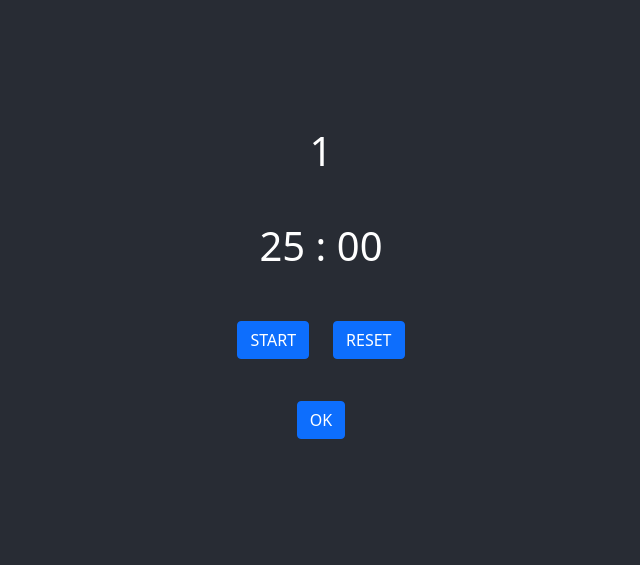
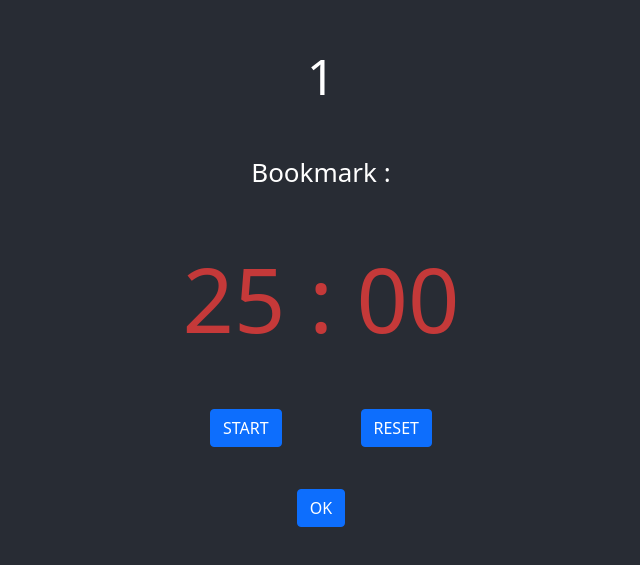
Before and after one commit to yangjangbon/gitbook, a React (Create React App) app: page /timer/1 in a window 1280 px wide. Shown: the part 117-682 px from the top of the page, without its empty margins (319-959 px from the left). Built offline with nearby package versions, Linux system fonts and the light colour scheme.

Commit message:
Change UI

```diff
--- a/src/assets/css/App.css
+++ b/src/assets/css/App.css
@@ -37,3 +37,18 @@
     transform: rotate(360deg);
   }
 }
+
+.Book-Title {
+  color: white;
+  font-size: calc(10px + 5vmin);
+}
+
+.Bookmark {
+  color: white;
+  font-size: calc(10px + 2vmin);
+}
+
+.Time-Counter {
+  color: rgb(197, 57, 57);
+  font-size: calc(10px + 10vmin);
+}
--- a/src/pages/Home.js
+++ b/src/pages/Home.js
@@ -16,7 +16,7 @@ const Home = ()=> {
         <Container>
           <Row>
             <Col>
-              <h1>GIT BOOK</h1>
+              <div className='Book-Title'>GIT BOOK</div>
             </Col>
           </Row>
           <br/>
--- a/src/pages/Timer.js
+++ b/src/pages/Timer.js
@@ -40,15 +40,21 @@ const Timer = ()=> {
         <Container>
           <Row>
             <Col>
-              <h1>{title}</h1>
+            <div className='Book-Title'>{title}</div>
             </Col>
           </Row>
           <br/>
           <Row>
             <Col>
-              <h1>
+              <div className='Bookmark'>Bookmark : {}</div>
+            </Col>
+          </Row>
+          <br/>
+          <Row>
+            <Col>
+              <div className='Time-Counter'>
                 {minutes<10? `0${minutes}` : minutes} : {seconds<10? `0${seconds}` : seconds}
-              </h1>
+              </div>
             </Col>
           </Row>
           <br/>
```
